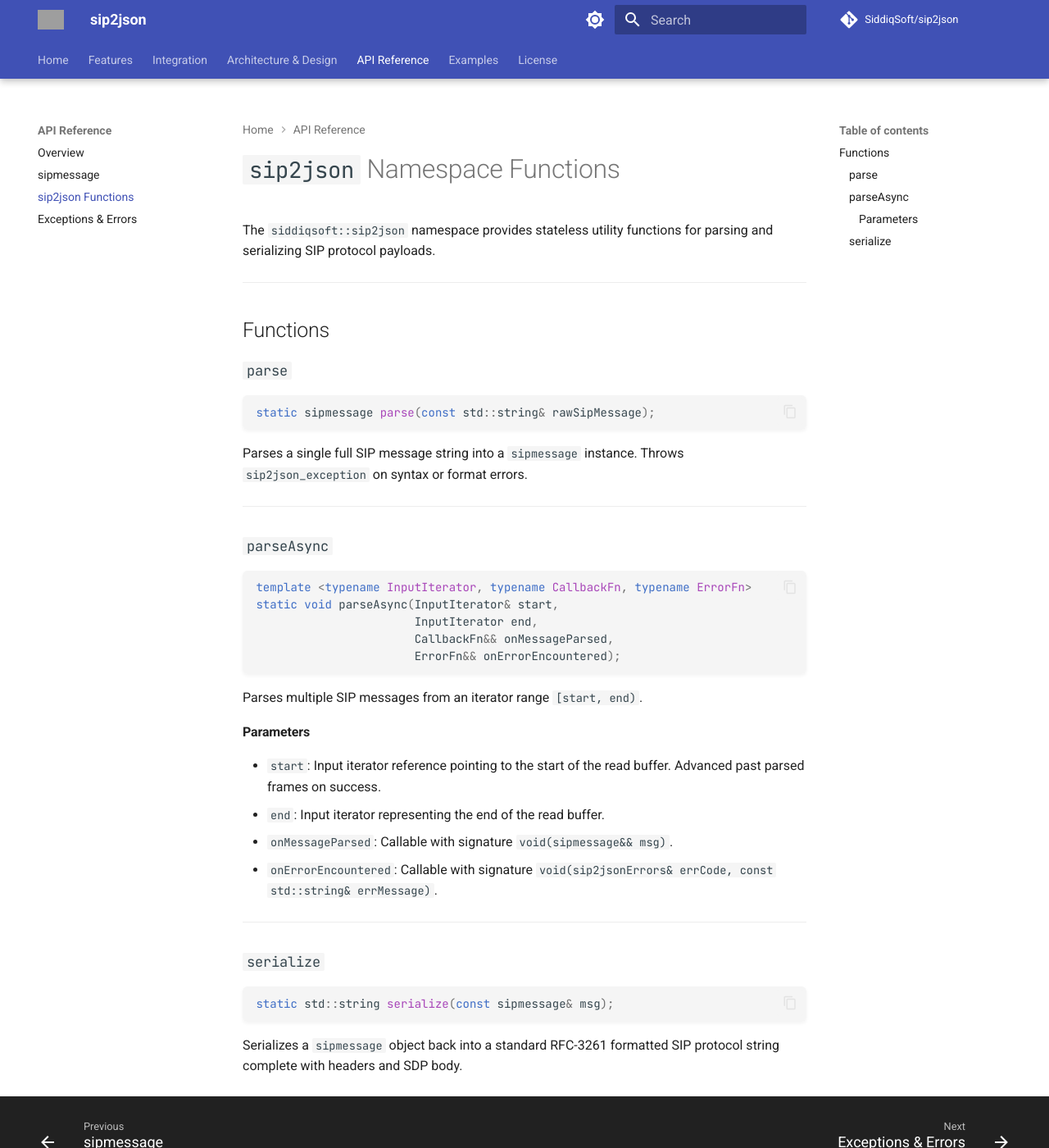
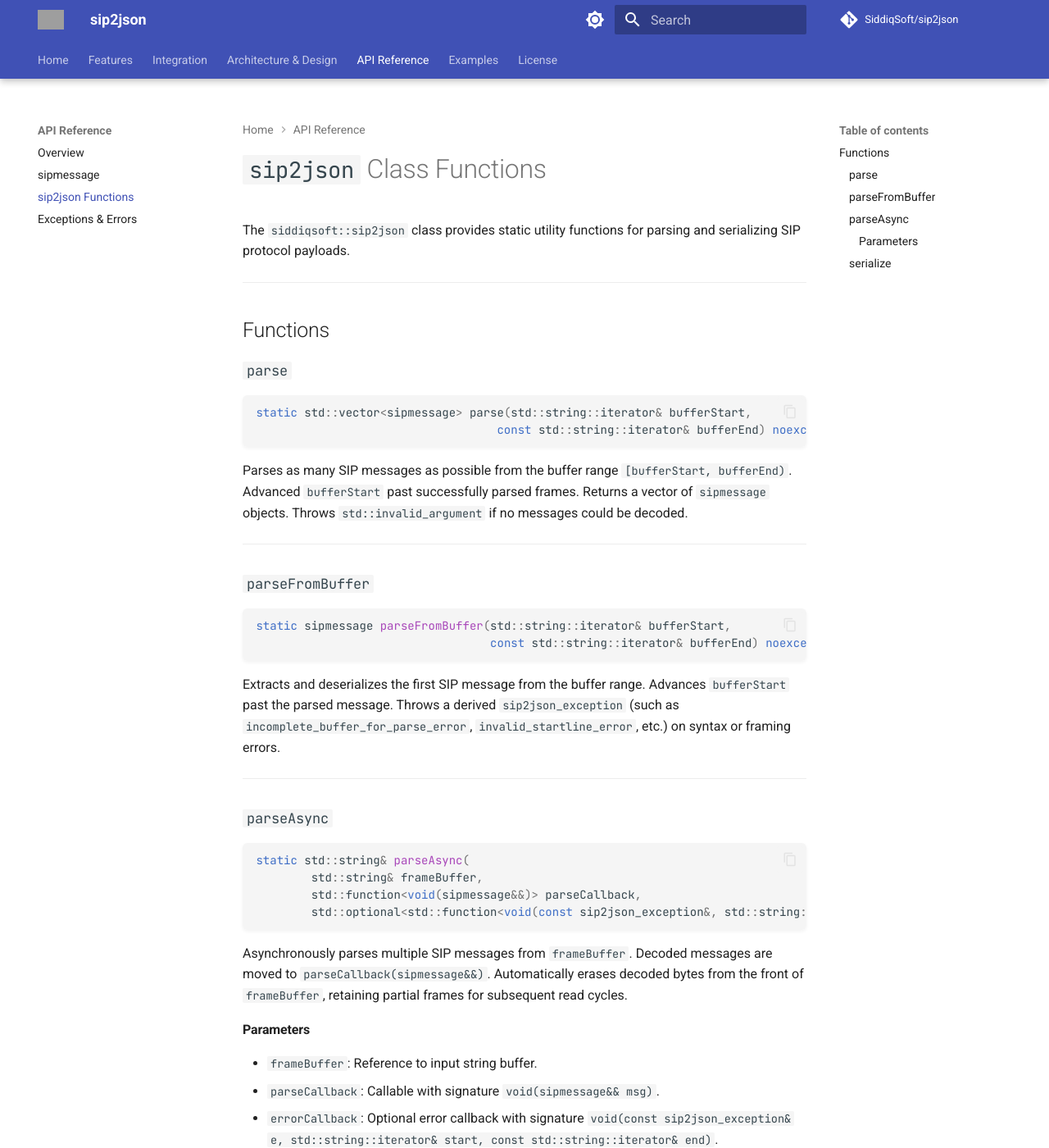
Before and after one commit to SiddiqSoft/sip2json, an MkDocs documentation site: the page built from docs/api/sip2json.md, in a window 1280 px wide and 1400 px high. Shown: the whole window at 82% size. Built offline with MkDocs 1.6.1 and Material for MkDocs 9.7.7, drawn with Linux system fonts in a browser that asks for light colours; comment, search, counter and statistics services are not loaded; grey boxes are pictures that could not be loaded.

Commit message:
docs: Updated documentation

````diff
--- a/docs/api/sip2json.md
+++ b/docs/api/sip2json.md
@@ -1,6 +1,6 @@
-# `sip2json` Namespace Functions
+# `sip2json` Class Functions
 
-The `siddiqsoft::sip2json` namespace provides stateless utility functions for parsing and serializing SIP protocol payloads.
+The `siddiqsoft::sip2json` class provides static utility functions for parsing and serializing SIP protocol payloads.
 
 ---
 
@@ -9,38 +9,48 @@
 ### `parse`
 
 ```cpp
-static sipmessage parse(const std::string& rawSipMessage);
+static std::vector<sipmessage> parse(std::string::iterator& bufferStart,
+                                   const std::string::iterator& bufferEnd) noexcept(false);
 ```
 
-Parses a single full SIP message string into a `sipmessage` instance. Throws `sip2json_exception` on syntax or format errors.
+Parses as many SIP messages as possible from the buffer range `[bufferStart, bufferEnd)`. Advanced `bufferStart` past successfully parsed frames. Returns a vector of `sipmessage` objects. Throws `std::invalid_argument` if no messages could be decoded.
+
+---
+
+### `parseFromBuffer`
+
+```cpp
+static sipmessage parseFromBuffer(std::string::iterator& bufferStart,
+                                  const std::string::iterator& bufferEnd) noexcept(false);
+```
+
+Extracts and deserializes the first SIP message from the buffer range. Advances `bufferStart` past the parsed message. Throws a derived `sip2json_exception` (such as `incomplete_buffer_for_parse_error`, `invalid_startline_error`, etc.) on syntax or framing errors.
 
 ---
 
 ### `parseAsync`
 
 ```cpp
-template <typename InputIterator, typename CallbackFn, typename ErrorFn>
-static void parseAsync(InputIterator& start,
-                       InputIterator end,
-                       CallbackFn&& onMessageParsed,
-                       ErrorFn&& onErrorEncountered);
+static std::string& parseAsync(
+        std::string& frameBuffer,
+        std::function<void(sipmessage&&)> parseCallback,
+        std::optional<std::function<void(const sip2json_exception&, std::string::iterator&, const std::string::iterator&)>> errorCallback = {}) noexcept;
 ```
 
-Parses multiple SIP messages from an iterator range `[start, end)`.
+Asynchronously parses multiple SIP messages from `frameBuffer`. Decoded messages are moved to `parseCallback(sipmessage&&)`. Automatically erases decoded bytes from the front of `frameBuffer`, retaining partial frames for subsequent read cycles.
 
 #### Parameters
 
-* `start`: Input iterator reference pointing to the start of the read buffer. Advanced past parsed frames on success.
-* `end`: Input iterator representing the end of the read buffer.
-* `onMessageParsed`: Callable with signature `void(sipmessage&& msg)`.
-* `onErrorEncountered`: Callable with signature `void(sip2jsonErrors& errCode, const std::string& errMessage)`.
+* `frameBuffer`: Reference to input string buffer.
+* `parseCallback`: Callable with signature `void(sipmessage&& msg)`.
+* `errorCallback`: Optional error callback with signature `void(const sip2json_exception& e, std::string::iterator& start, const std::string::iterator& end)`.
 
 ---
 
 ### `serialize`
 
 ```cpp
-static std::string serialize(const sipmessage& msg);
+static std::string serialize(sipmessage& msg) noexcept(false);
 ```
 
 Serializes a `sipmessage` object back into a standard RFC-3261 formatted SIP protocol string complete with headers and SDP body.
````
Also changed, not shown: README.md (+8 -12 lines), docs/architecture/index.md (+23 -0 lines).
